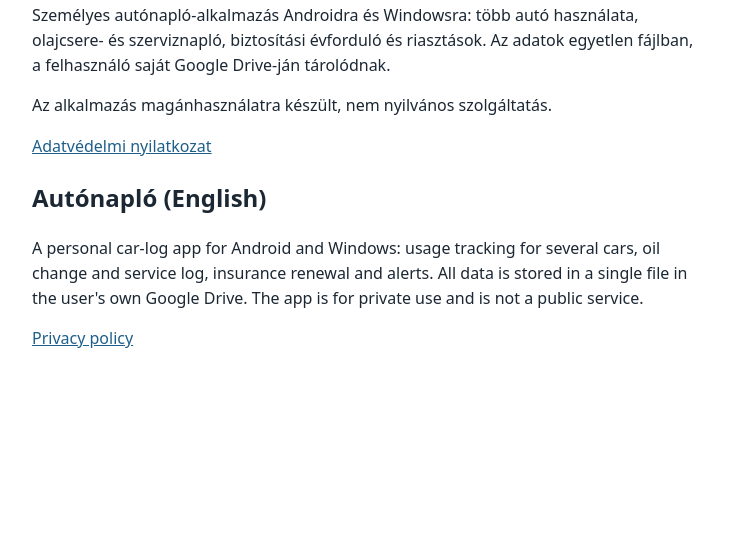
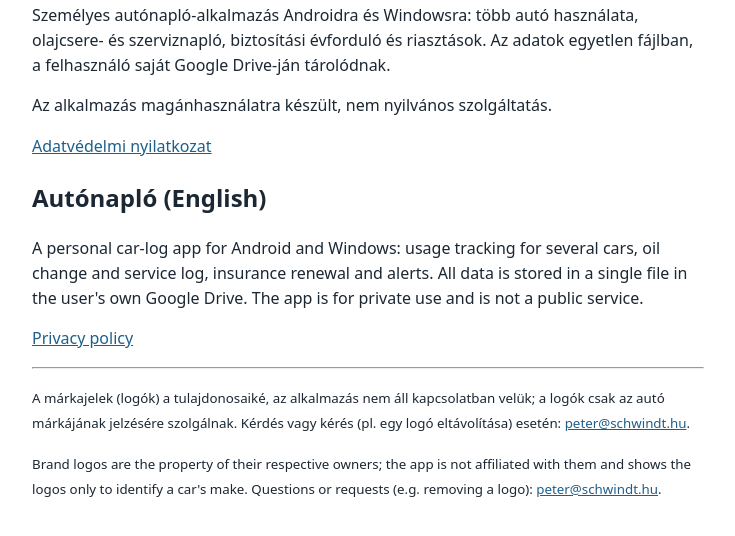
Before and after one commit to pet8m/autonaplo-site, a plain HTML site: page index.html in a window 1280 px wide. Shown: the part 100-636 px from the top of the page, without its empty margins (272-1007 px from the left). Drawn offline with Linux system fonts and the light colour scheme.

Commit message:
Weboldal frissítése: index.html (az Autónapló projekt docs/site mappájából)

```diff
--- a/index.html
+++ b/index.html
@@ -19,5 +19,8 @@
 <h2>Autónapló (English)</h2>
 <p>A personal car-log app for Android and Windows: usage tracking for several cars, oil change and service log, insurance renewal and alerts. All data is stored in a single file in the user's own Google Drive. The app is for private use and is not a public service.</p>
 <p><a href="privacy.html">Privacy policy</a></p>
+<hr>
+<p><small>A márkajelek (logók) a tulajdonosaiké, az alkalmazás nem áll kapcsolatban velük; a logók csak az autó márkájának jelzésére szolgálnak. Kérdés vagy kérés (pl. egy logó eltávolítása) esetén: <a href="mailto:peter@schwindt.hu">peter@schwindt.hu</a>.</small></p>
+<p><small>Brand logos are the property of their respective owners; the app is not affiliated with them and shows the logos only to identify a car's make. Questions or requests (e.g. removing a logo): <a href="mailto:peter@schwindt.hu">peter@schwindt.hu</a>.</small></p>
 </body>
 </html>
```
